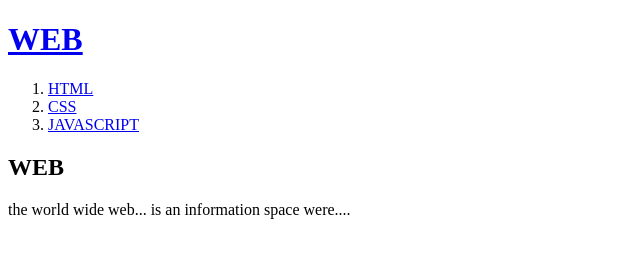
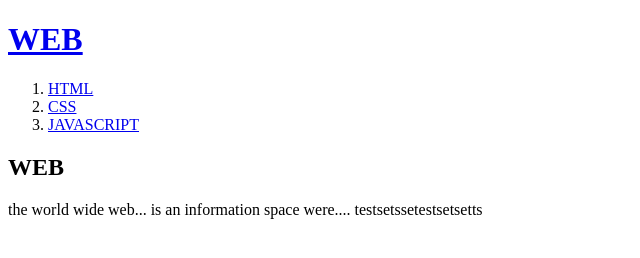
Before and after one commit to handsome2679/web, a plain HTML site: page index.html in a window 1280 px wide. Shown: the whole page, without its empty margins (0-640 px from the left). Drawn offline with Linux system fonts and the light colour scheme.

Commit message:
3 changes

```diff
--- a/index.html
+++ b/index.html
@@ -20,7 +20,7 @@
 <h2>WEB</h2>
 
 <p>
-the world wide web... is an information space were....
+the world wide web... is an information space were.... testsetssetestsetsetts
 </p>
 
 </body>
```
